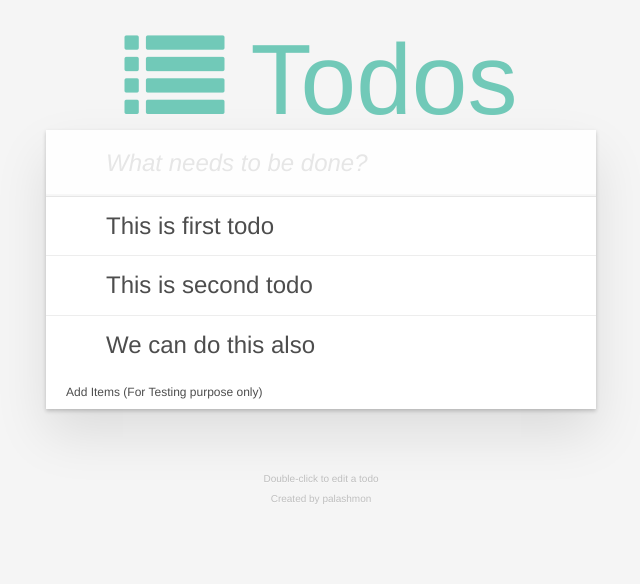
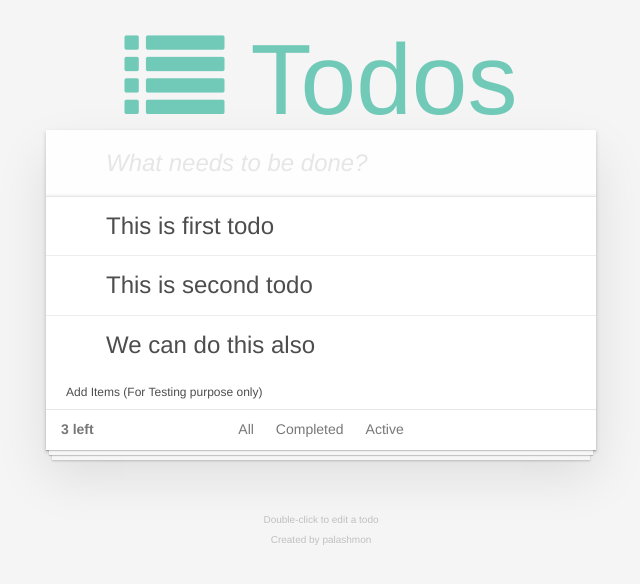
Before and after one commit to palashmon/react-todo-v1, a React (Create React App) app: page / in a window 1280 px wide. Both pictures are taken after a click on the button "Add Items (For Testing purpose only)". Shown: the top 584 px of the page, without its empty margins (319-959 px from the left). Built offline with nearby package versions, Linux system fonts and the light colour scheme.

Commit message:
View either All, Completed or active Todo items

```diff
--- a/src/App.js
+++ b/src/App.js
@@ -4,6 +4,7 @@ import Header from './components/Header';
 import Footer from './components/Footer';
 import TodoForm from './components/TodoForm';
 import TodoList from './components/TodoList';
+import TodoFilter from './components/TodoFilter';
 
 const ALL = 'All';
 const ACTIVE = 'Active';
@@ -82,19 +83,67 @@ class App extends Component {
         });
     };
 
+    clearCompleted = () => {
+        this.setState({
+            todos: this.state.todos.filter(function(todo) {
+                return !todo.completed;
+            })
+        });
+    };
+    handleClickAll = () => {
+        this.setState({ nowShowing: ALL });
+    };
+    handleClickActive = () => {
+        this.setState({ nowShowing: ACTIVE });
+    };
+    handleClickComplete = () => {
+        this.setState({ nowShowing: COMPLETED });
+    };
+
     render() {
+        let { todos, nowShowing } = this.state;
+        let filter = null;
+        let activeTodoCount = todos.reduce((accum, todo) => {
+            return todo.completed ? accum : accum + 1;
+        }, 0);
+        let completedCount = todos.length - activeTodoCount;
+
+        let shownTodos = [];
+        for (let i = 0; i < todos.length; i++) {
+            if (nowShowing === ACTIVE) {
+                if (todos[i].completed) shownTodos = shownTodos.concat(todos[i]);
+            } else if (nowShowing === COMPLETED) {
+                if (!todos[i].completed) shownTodos = shownTodos.concat(todos[i]);
+            } else shownTodos = shownTodos.concat(todos[i]);
+        }
+
+        if (activeTodoCount || completedCount) {
+            filter = (
+                <TodoFilter
+                    count={shownTodos.length}
+                    completedCount={completedCount}
+                    clearCompletedButton={this.clearCompleted}
+                    clickedAll={this.handleClickAll}
+                    clickedActive={this.handleClickActive}
+                    clickedCompleted={this.handleClickComplete}
+                    nowShowing={nowShowing}
+                />
+            );
+        }
+
         return (
             <div>
                 <section className="todoapp">
                     <Header />
                     <TodoForm newTodoInsert={this.onNewTodoInsert} />
                     <TodoList
-                        todos={this.state.todos}
+                        todos={shownTodos}
                         toggleParentTodo={this.toggleParentTodoStatus.bind(this)}
                         deleteParentTodo={this.deleteParentTodo.bind(this)}
                         toggleAllTodo={this.toggleAllTodo}
                         handleClick={this.onHandleClick}
                     />
+                    {filter}
                 </section>
                 <Footer />
             </div>
--- /dev/null
+++ b/src/components/TodoFilter.js
@@ -0,0 +1,54 @@
+import React, { Component } from 'react';
+
+class TodoFilter extends Component {
+    handleClearCompleted = () => {
+        this.props.clearCompletedButton();
+    };
+    handleAll = () => {
+        this.props.clickedAll();
+    };
+    handleActive = () => {
+        this.props.clickedActive();
+    };
+    handleCompleted = () => {
+        this.props.clickedCompleted();
+    };
+
+    render() {
+        let { nowShowing, completedCount } = this.props;
+        let clearButton = null;
+        if (completedCount > 0) {
+            clearButton = (
+                <button className="clear-completed" onClick={this.handleClearCompleted}>
+                    Clear completed
+                </button>
+            );
+        }
+
+        return (
+            <footer className="footer">
+                <strong className="todo-count">{this.props.count} left</strong>
+                <ul className="filters">
+                    <li key="1112221">
+                        <a onClick={this.handleAll} href="#">
+                            All
+                        </a>
+                    </li>
+                    <li key="1112222">
+                        <a onClick={this.handleActive} href="#">
+                            Completed
+                        </a>
+                    </li>
+                    <li key="1112223">
+                        <a onClick={this.handleCompleted} href="#">
+                            Active
+                        </a>
+                    </li>
+                </ul>
+                {clearButton}
+            </footer>
+        );
+    }
+}
+
+export default TodoFilter;
```
